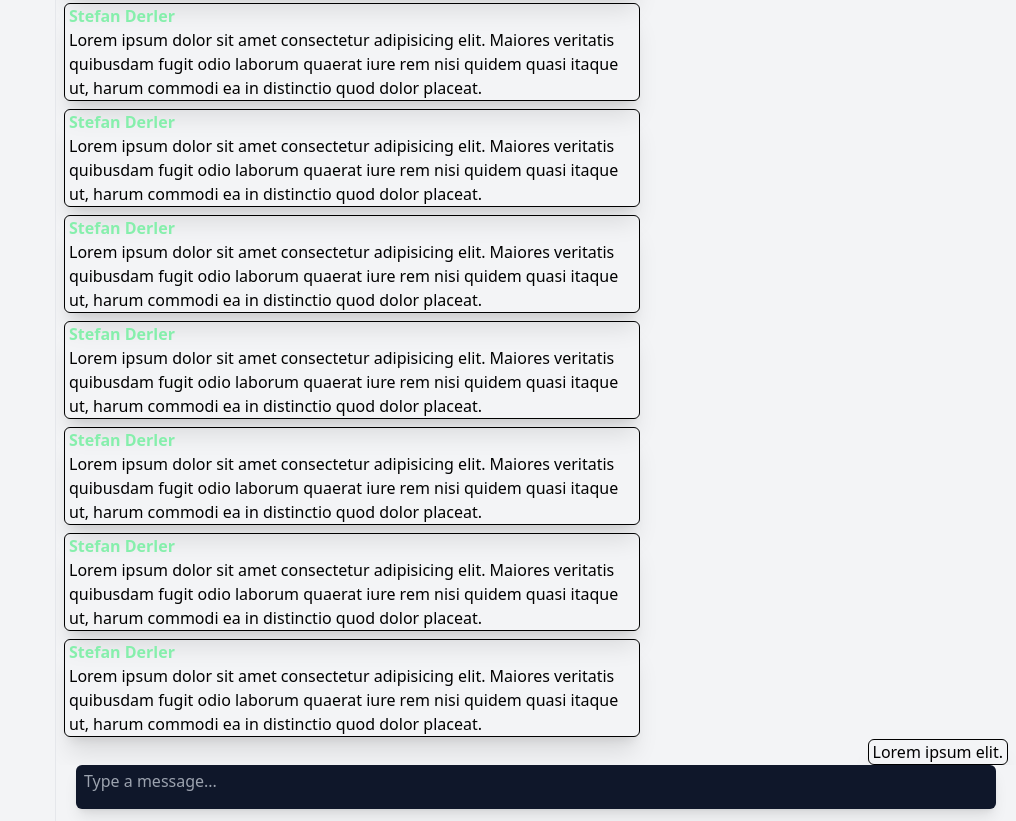
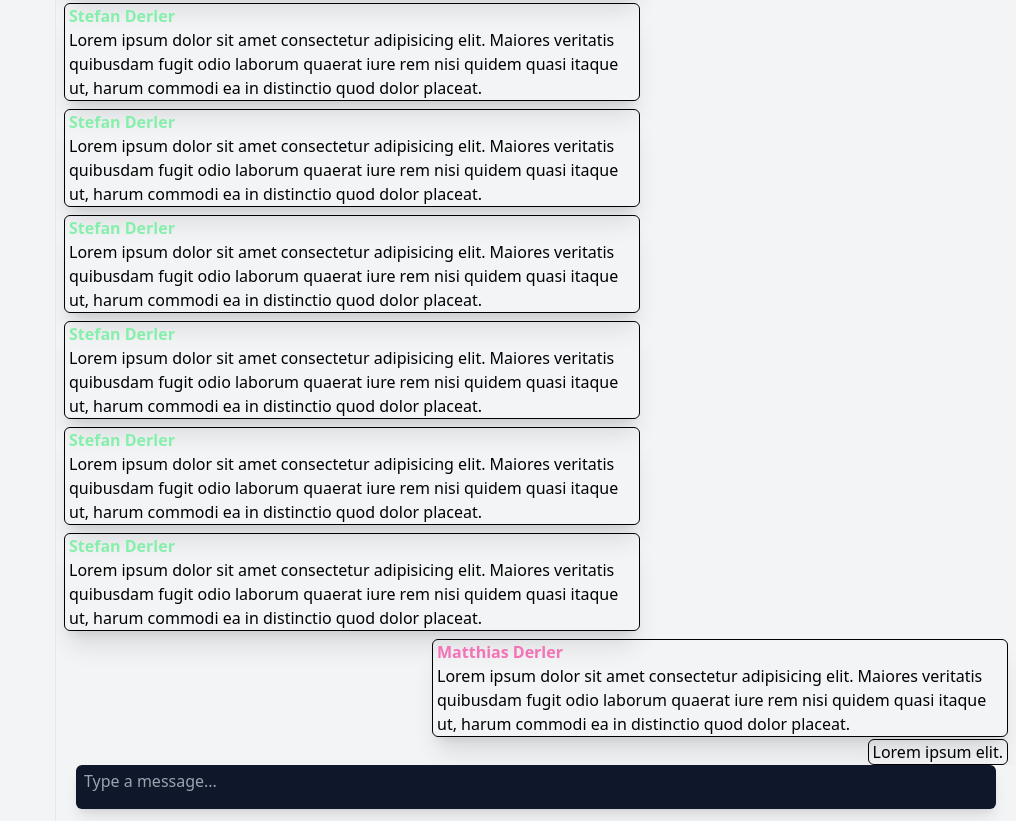
Before and after one commit to mderler/go_chat, a plain HTML site: page index.html in a window 1280 px wide. Shown: the part 371-1192 px from the top of the page, without its empty margins (264-1280 px from the left). Drawn offline with Linux system fonts and the light colour scheme.

Commit message:
Put one text on the right side

```diff
--- a/index.html
+++ b/index.html
@@ -110,8 +110,8 @@
             quasi itaque ut, harum commodi ea in distinctio quod dolor placeat.
           </p>
         </div>
-        <div class="left-chat">
-          <div class="font-bold text-green-300">Stefan Derler</div>
+        <div class="right-chat">
+          <div class="font-bold text-pink-400">Matthias Derler</div>
           <p class="dark:text-white">
             Lorem ipsum dolor sit amet consectetur adipisicing elit. Maiores
             veritatis quibusdam fugit odio laborum quaerat iure rem nisi quidem
```
